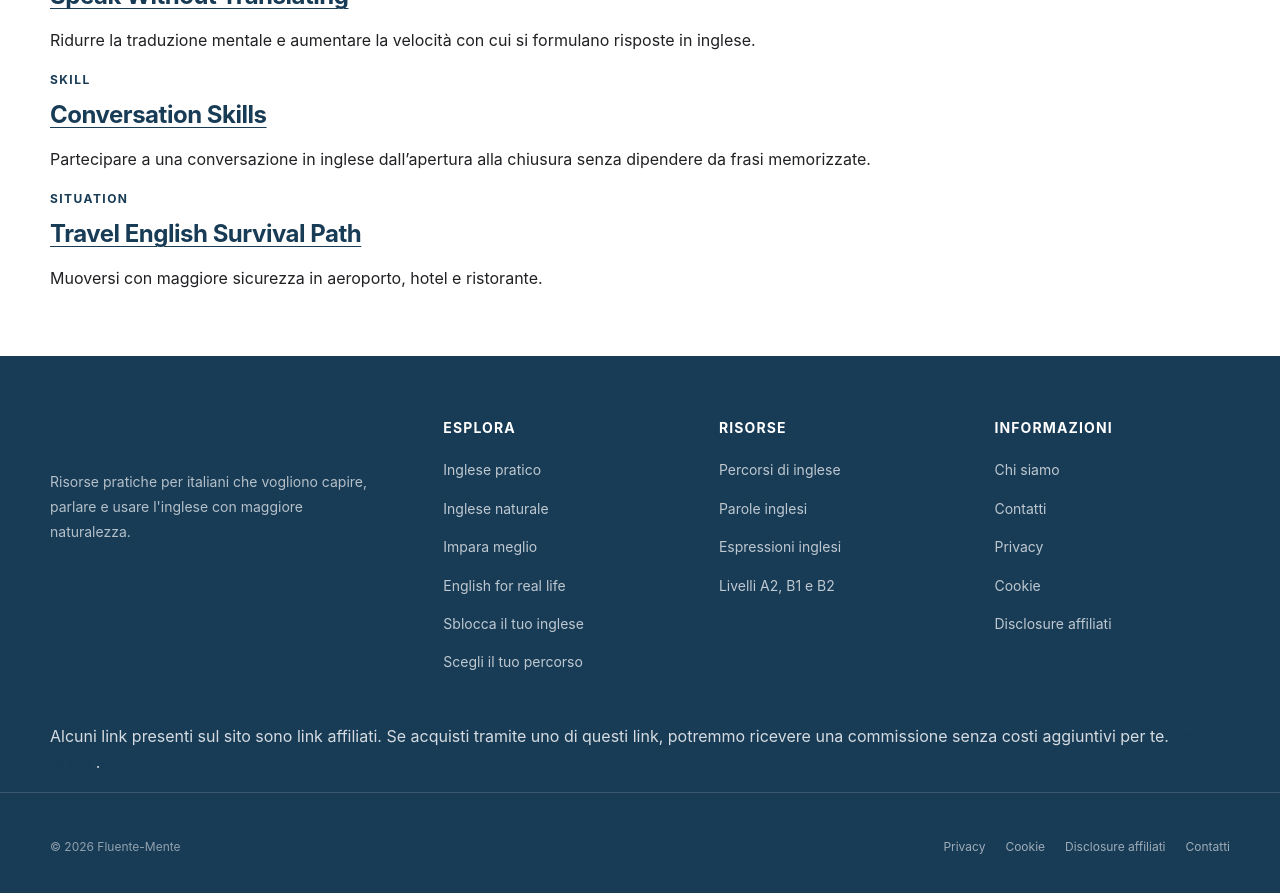
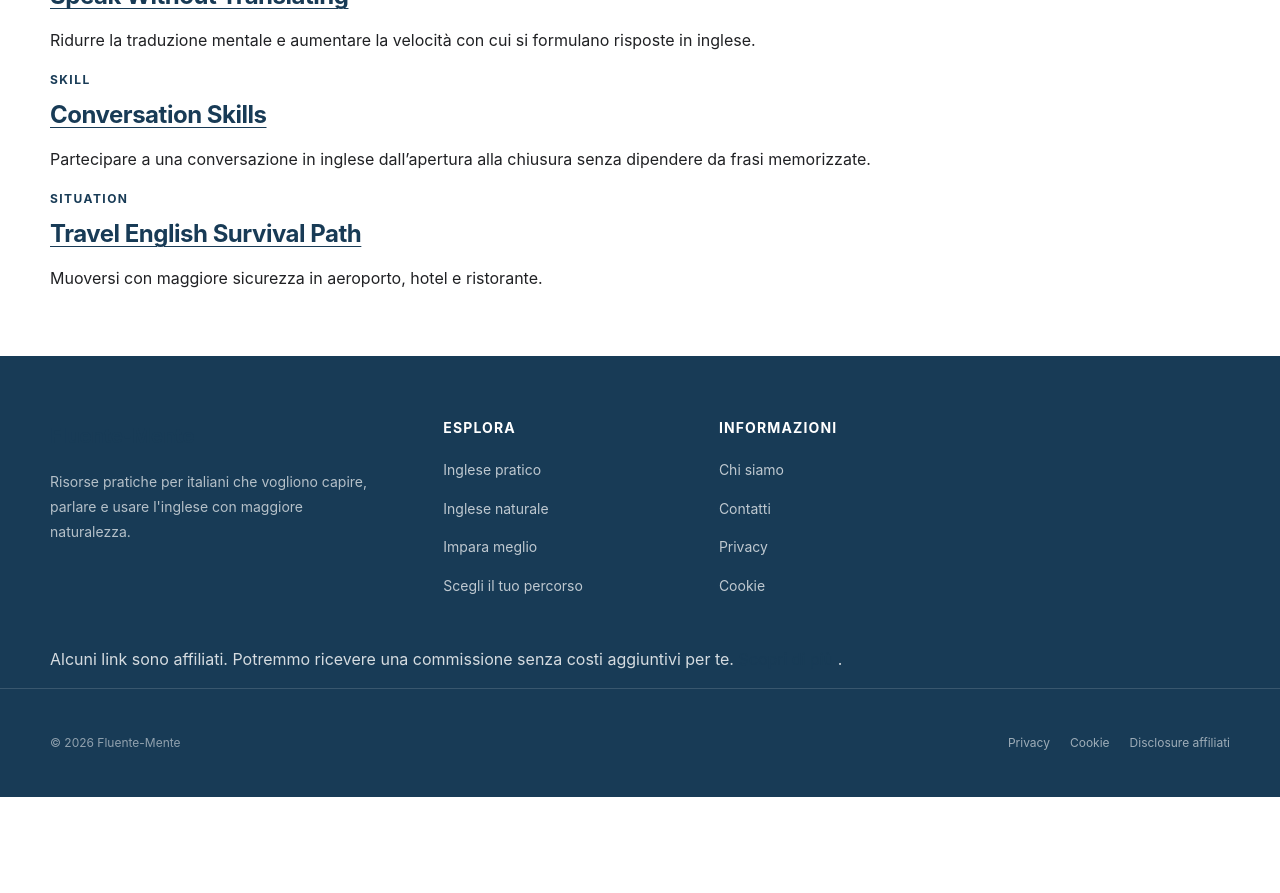
Before and after one commit to Nausica-20/Fluente-Mente, a Jekyll site: the page built from index.md, in a window 1280 px wide and 900 px high, scrolled down 2082 px. Shown: the top 893 px of the window. Built offline with Jekyll 4.4.1, drawn with Linux system fonts in a browser that asks for light colours; after the commit the page ends 2879 px from its top, so only the background shows below that.

Commit message:
Refactor footer structure and update links
Removed unused sections and added new footer links.

```diff
--- a/_includes/footer.html
+++ b/_includes/footer.html
@@ -2,108 +2,54 @@
 
   <div class="container footer-inner">
 
-    <!-- Brand -->
     <div class="footer-brand">
-
       <a class="footer-site-name" href="{{ '/' | relative_url }}">
         Fluente-Mente
       </a>
 
       <p class="footer-description">
-        {{ site.data.site.site.description }}
+        Risorse pratiche per italiani che vogliono capire, parlare e usare
+        l'inglese con maggiore naturalezza.
       </p>
-
     </div>
 
-    <!-- Navigazione -->
     <div class="footer-column">
-
       <h2 class="footer-heading">Esplora</h2>
 
       <ul class="footer-links">
-        {% for item in site.data.site.navigation.header %}
-          <li>
-            <a href="{{ item.url | relative_url }}">
-              {{ item.label }}
-            </a>
-          </li>
-        {% endfor %}
+        <li><a href="{{ '/inglese-pratico/' | relative_url }}">Inglese pratico</a></li>
+        <li><a href="{{ '/inglese-naturale/' | relative_url }}">Inglese naturale</a></li>
+        <li><a href="{{ '/impara-meglio/' | relative_url }}">Impara meglio</a></li>
+        <li><a href="{{ '/scegli-il-tuo-percorso/' | relative_url }}">Scegli il tuo percorso</a></li>
       </ul>
-
     </div>
 
-    <!-- Risorse -->
     <div class="footer-column">
-
-      <h2 class="footer-heading">Risorse</h2>
-
-      <ul class="footer-links">
-
-        <li>
-          <a href="{{ '/paths/' | relative_url }}">
-            Percorsi di inglese
-          </a>
-        </li>
-
-        <li>
-          <a href="{{ '/words/' | relative_url }}">
-            Parole inglesi
-          </a>
-        </li>
-
-        <li>
-          <a href="{{ '/expressions/' | relative_url }}">
-            Espressioni inglesi
-          </a>
-        </li>
-
-        <li>
-          <a href="{{ '/levels/' | relative_url }}">
-            Livelli A2, B1 e B2
-          </a>
-        </li>
-
-      </ul>
-
-    </div>
-
-    <!-- Informazioni -->
-    <div class="footer-column">
-
       <h2 class="footer-heading">Informazioni</h2>
 
       <ul class="footer-links">
-
-        {% for item in site.data.site.navigation.footer %}
-          <li>
-            <a href="{{ item.url | relative_url }}">
-              {{ item.label }}
-            </a>
-          </li>
-        {% endfor %}
-
+        <li><a href="{{ '/chi-siamo/' | relative_url }}">Chi siamo</a></li>
+        <li><a href="{{ '/contatti/' | relative_url }}">Contatti</a></li>
+        <li><a href="{{ '/privacy/' | relative_url }}">Privacy</a></li>
+        <li><a href="{{ '/cookie/' | relative_url }}">Cookie</a></li>
       </ul>
-
     </div>
 
   </div>
 
-  <!-- Affiliate disclosure -->
-  {% if site.data.site.affiliate.disclosure_url %}
-    <div class="container">
-      <p class="affiliate-note">
-        Alcuni link presenti sul sito sono link affiliati. Se acquisti tramite uno di questi link,
-        potremmo ricevere una commissione senza costi aggiuntivi per te.
-        <a href="{{ site.data.site.affiliate.disclosure_url | relative_url }}">
-          Scopri di più
-        </a>.
-      </p>
-    </div>
-  {% endif %}
+  <div class="container">
 
-  <!-- Footer bottom -->
+    <p class="affiliate-note">
+      Alcuni link sono affiliati. Potremmo ricevere una commissione senza
+      costi aggiuntivi per te.
+      <a href="{{ '/affiliate-disclosure/' | relative_url }}">
+        Scopri di più
+      </a>.
+    </p>
+
+  </div>
+
   <div class="footer-bottom">
-
     <div class="container footer-bottom-inner">
 
       <p>
@@ -111,27 +57,14 @@
       </p>
 
       <div class="footer-legal">
-
-        <a href="{{ '/privacy/' | relative_url }}">
-          Privacy
-        </a>
-
-        <a href="{{ '/cookie/' | relative_url }}">
-          Cookie
-        </a>
-
+        <a href="{{ '/privacy/' | relative_url }}">Privacy</a>
+        <a href="{{ '/cookie/' | relative_url }}">Cookie</a>
         <a href="{{ '/affiliate-disclosure/' | relative_url }}">
           Disclosure affiliati
         </a>
-
-        <a href="{{ '/contact/' | relative_url }}">
-          Contatti
-        </a>
-
       </div>
 
     </div>
-
   </div>
 
 </footer>
```
